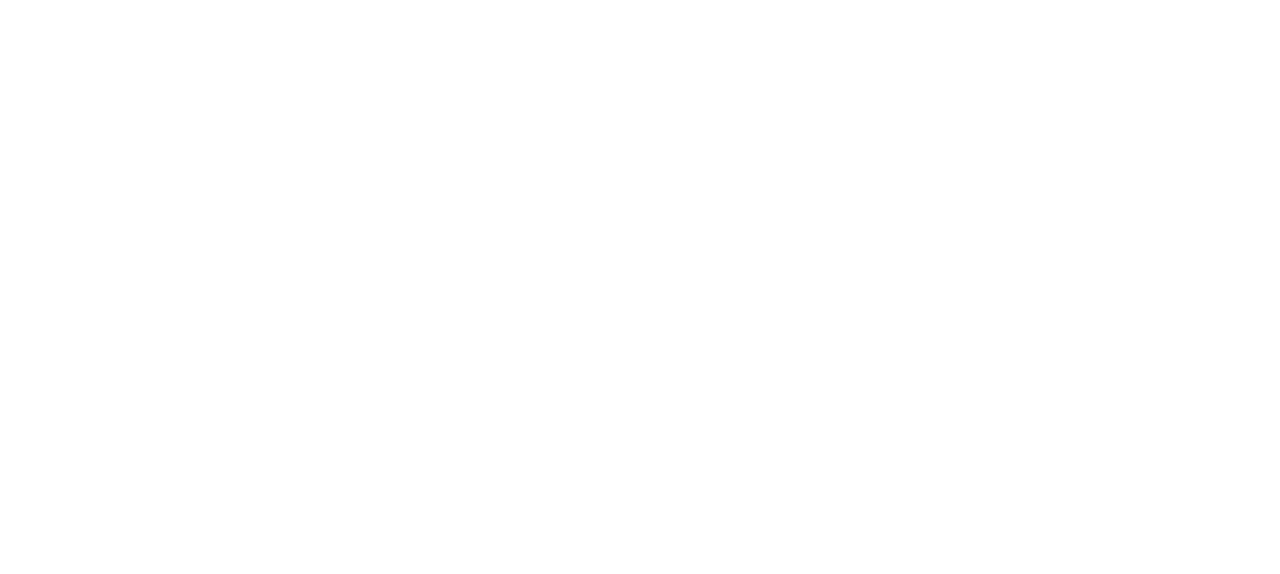
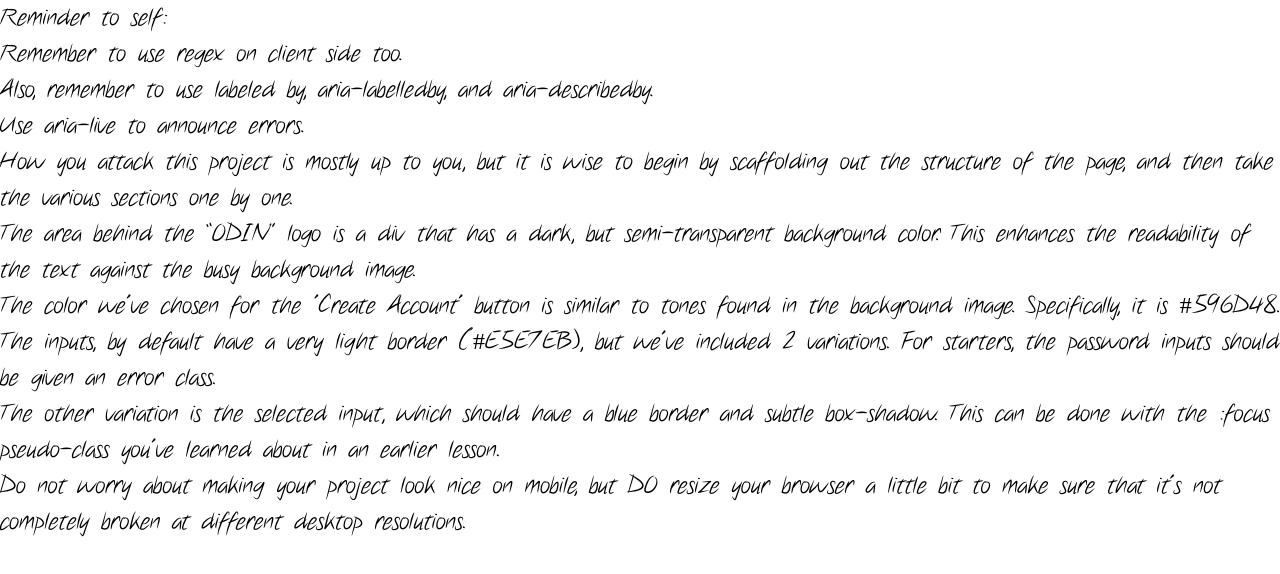
Before and after one commit to Sivnerof/Sign-Up-Form, a plain HTML site: page index.html in a window 1280 px wide. Drawn offline with Linux system fonts and the light colour scheme.

Commit message:
Added Meyer Reset To CSS/Notes to self in html

```diff
--- a/index.html
+++ b/index.html
@@ -19,5 +19,33 @@
     <script src="./scripts/app.js" defer></script>
 </head>
 <body>
+    <p>
+        Reminder to self:
+        <br>
+        Remember to use regex on client side too.
+        <br>
+        Also, remember to use labeled by, aria-labelledby, and aria-describedby.
+        <br>
+        Use aria-live to announce errors.
+        <br>
+    </p>
+    <p>
+    How you attack this project is mostly up to you, but it is wise to begin by scaffolding out the structure of the page, and then take the various sections one by one.
+    </p>
+    <p>
+    The area behind the “ODIN” logo is a div that has a dark, but semi-transparent background color. This enhances the readability of the text against the busy background image.
+    </p>
+    <p>
+    The color we've chosen for the 'Create Account' button is similar to tones found in the background image. Specifically, it is #596D48.
+    </p>
+    <p>
+    The inputs, by default have a very light border (#E5E7EB), but we've included 2 variations. For starters, the password inputs should be given an error class.
+    </p>
+    <p>
+    The other variation is the selected input, which should have a blue border and subtle box-shadow. This can be done with the :focus pseudo-class you've learned about in an earlier lesson.
+    </p>
+    <p>
+    Do not worry about making your project look nice on mobile, but DO resize your browser a little bit to make sure that it's not completely broken at different desktop resolutions.
+    </p>
 </body>
 </html>
--- /dev/null
+++ b/scss/_fonts.scss
@@ -0,0 +1,20 @@
+@font-face {
+    font-family: 'note_thisregular';
+    src: url('../assets/fonts/Note_this-webfont.woff') format('woff');
+    font-weight: normal;
+    font-style: normal;
+}
+
+@font-face {
+    font-family: 'vag-handwrittenvaghandwritten';
+    src: url('../assets/fonts/VAG-HandWritten-webfont.woff') format('woff');
+    font-weight: normal;
+    font-style: normal;
+}
+
+@font-face {
+    font-family: 'rock_saltregular';
+    src: url('../assets/fonts/RockSalt-webfont.woff') format('woff');
+    font-weight: normal;
+    font-style: normal;
+}
--- /dev/null
+++ b/scss/_meyers-reset.scss
@@ -0,0 +1,49 @@
+// Eric Meyer CSS Reset
+/* http://meyerweb.com/eric/tools/css/reset/
+   v2.0 | 20110126
+   License: none (public domain)
+*/
+
+html, body, div, span, applet, object, iframe,
+h1, h2, h3, h4, h5, h6, p, blockquote, pre,
+a, abbr, acronym, address, big, cite, code,
+del, dfn, em, img, ins, kbd, q, s, samp,
+small, strike, strong, sub, sup, tt, var,
+b, u, i, center,
+dl, dt, dd, ol, ul, li,
+fieldset, form, label, legend,
+table, caption, tbody, tfoot, thead, tr, th, td,
+article, aside, canvas, details, embed,
+figure, figcaption, footer, header, hgroup,
+menu, nav, output, ruby, section, summary,
+time, mark, audio, video {
+	margin: 0;
+	padding: 0;
+	border: 0;
+	font-size: 100%;
+	font: inherit;
+	vertical-align: baseline;
+}
+/* HTML5 display-role reset for older browsers */
+article, aside, details, figcaption, figure,
+footer, header, hgroup, menu, nav, section {
+	display: block;
+}
+body {
+	line-height: 1;
+}
+ol, ul {
+	list-style: none;
+}
+blockquote, q {
+	quotes: none;
+}
+blockquote:before, blockquote:after,
+q:before, q:after {
+	content: '';
+	content: none;
+}
+table {
+	border-collapse: collapse;
+	border-spacing: 0;
+}
--- a/scss/style.scss
+++ b/scss/style.scss
@@ -1,20 +1,12 @@
-@font-face {
+/* Meyers Reset */
+@import 'meyers-reset';
+
+/* Font Imports */
+@import 'fonts';
+
+p {
     font-family: 'note_thisregular';
-    src: url('../assets/fonts/Note_this-webfont.woff') format('woff');
-    font-weight: normal;
-    font-style: normal;
+    font-size: 1.5em;
+    line-height: 1.5em;
+    margin: 0;
 }
-
-@font-face {
-    font-family: 'vag-handwrittenvaghandwritten';
-    src: url('../assets/fonts/VAG-HandWritten-webfont.woff') format('woff');
-    font-weight: normal;
-    font-style: normal;
-}
-
-@font-face {
-    font-family: 'rock_saltregular';
-    src: url('../assets/fonts/RockSalt-webfont.woff') format('woff');
-    font-weight: normal;
-    font-style: normal;
-}
```
Also changed, not shown: css/style.css, css/style.min.css.
